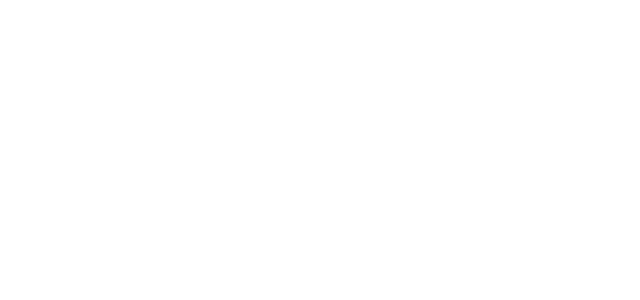
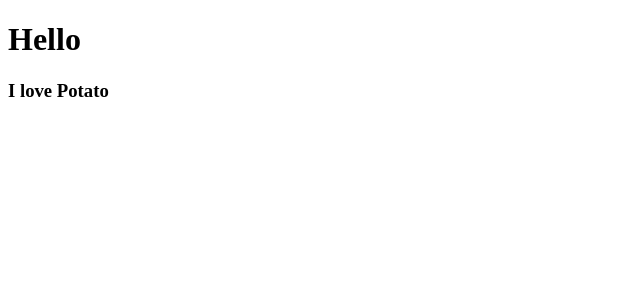
Before and after one commit to Ian0714/movie_app_firstime, a React (Create React App) app: page / in a window 1280 px wide. Shown: the top 300 px of the page, without its empty margins (0-640 px from the left). Built offline with nearby package versions, Linux system fonts and the light colour scheme.

Commit message:
Making Component

```diff
--- a/src/App.js
+++ b/src/App.js
@@ -1,8 +1,11 @@
 import React from 'react';
+import Potato from './Potato';
 
 function App() {
   return (
-    <div className="App">
+    <div>
+      <h1>Hello</h1>
+      <Potato />
     </div>
   );
 }
--- /dev/null
+++ b/src/Potato.js
@@ -0,0 +1,7 @@
+import React from 'react';
+
+function Potato(){
+    return <h3>I love Potato</h3>;
+}
+
+export default Potato;
```
